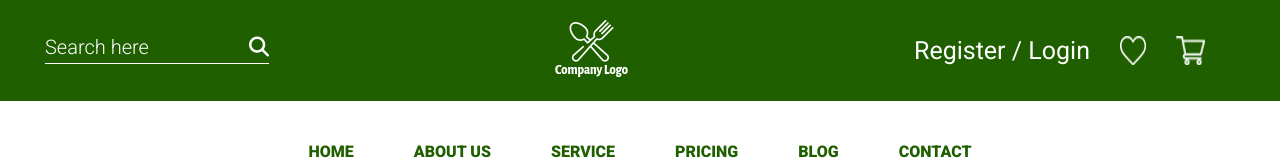
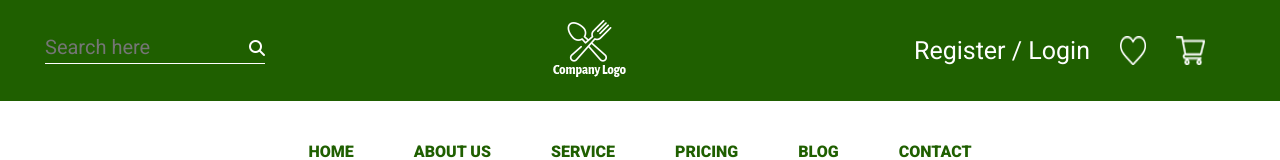
Before and after one commit to pro-jahid/Prortfolio_01, a plain HTML site: page index.html in a window 1280 px wide. Shown: the top 160 px of the page. Drawn offline with Linux system fonts and the light colour scheme.

Commit message:
Css Modified

```diff
--- a/style.css
+++ b/style.css
@@ -36,13 +36,7 @@ p, h4, h3, h1, h2 {
     color: #fff;
     font-size: 20px;
 }
-.searcharea i{
-    font-size: 20px;
-}
-.searcharea input::placeholder{
-    color: #fff;
-    font-weight: 300;
-}
+
 
 .login{
     font-size: 25px;
```
